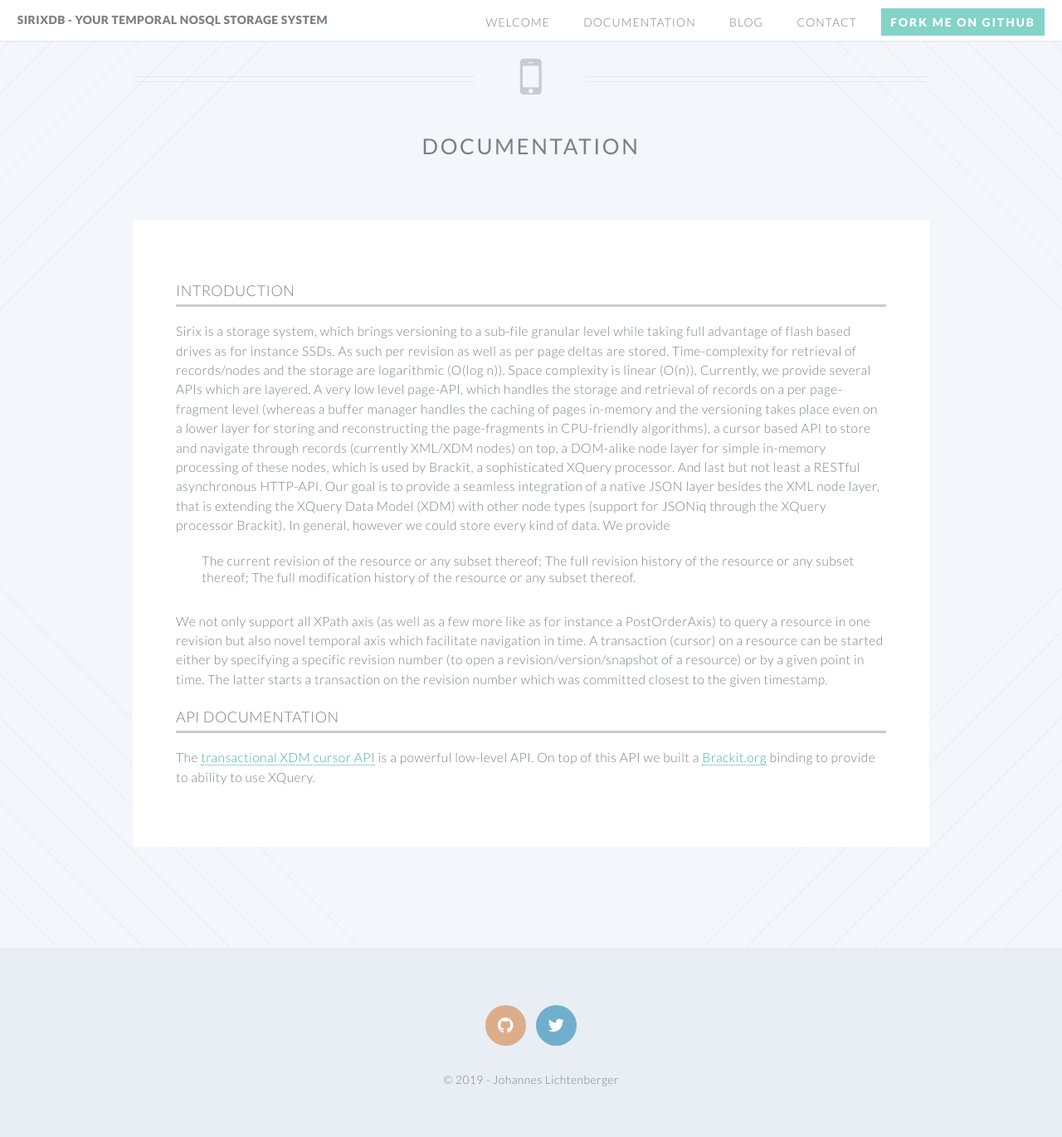
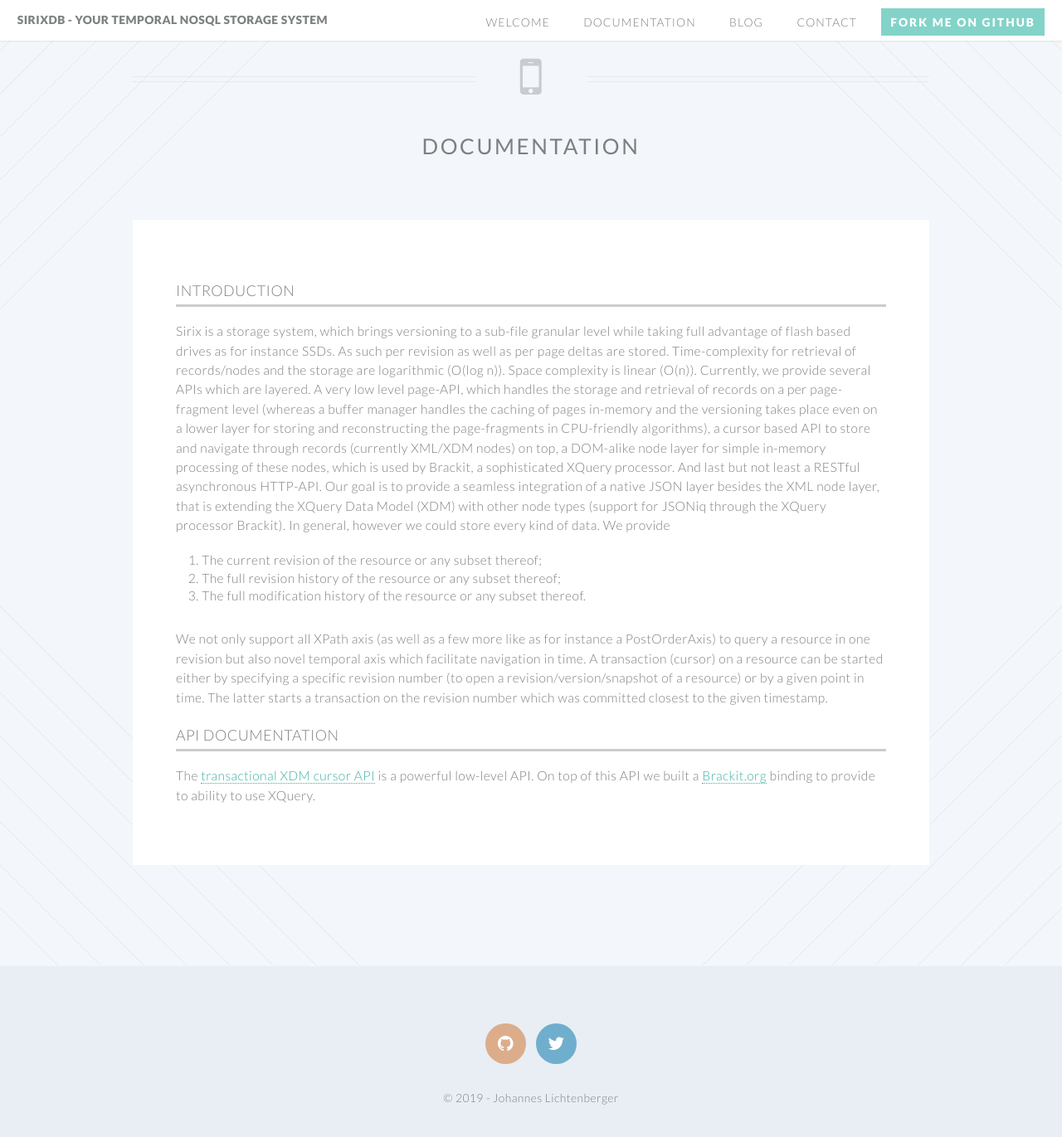
Before and after one commit to sirixdb/sirixdb.github.io, a Jekyll site: the page built from documentation.md, in a window 1280 px wide and 1400 px high, scrolled down 60 px. Shown: the top 1371 px of the window at 83% size. Built offline with Jekyll 4.4.1, drawn with Linux system fonts in a browser that asks for light colours; our own code applies the rules of GitHub Pages for plain Markdown files.

Commit message:
Update style.css

```diff
--- a/css/style.css
+++ b/css/style.css
@@ -1151,11 +1151,12 @@
 }
 
 section.markdown {
-  line-height: 1.3em;
+  line-height: 1.2em;
 }
 
 section.markdown li {
-  display: inline;
+  margin-top: .2em;
+  margin-bottom: .2em;
 }
 
 div.highlight > pre {
```
